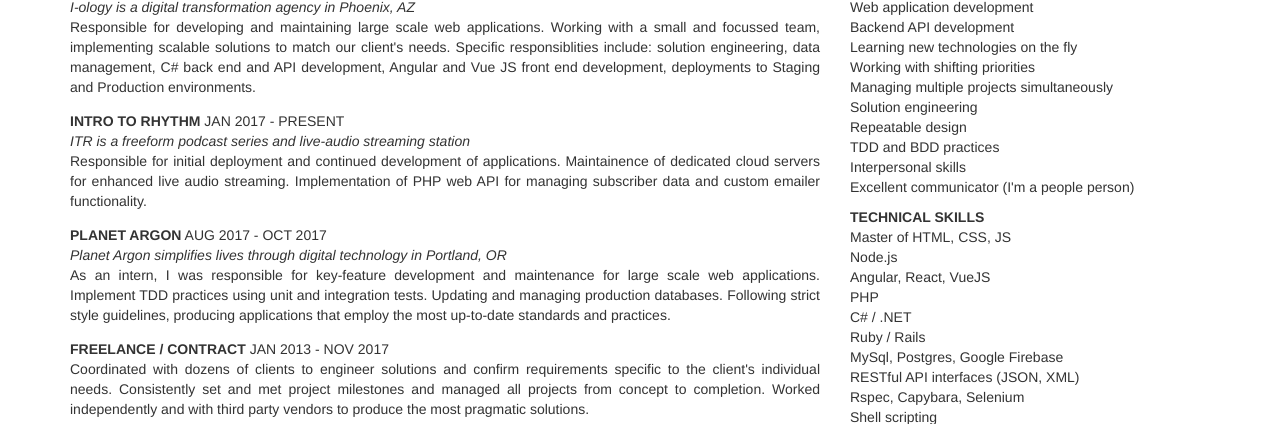
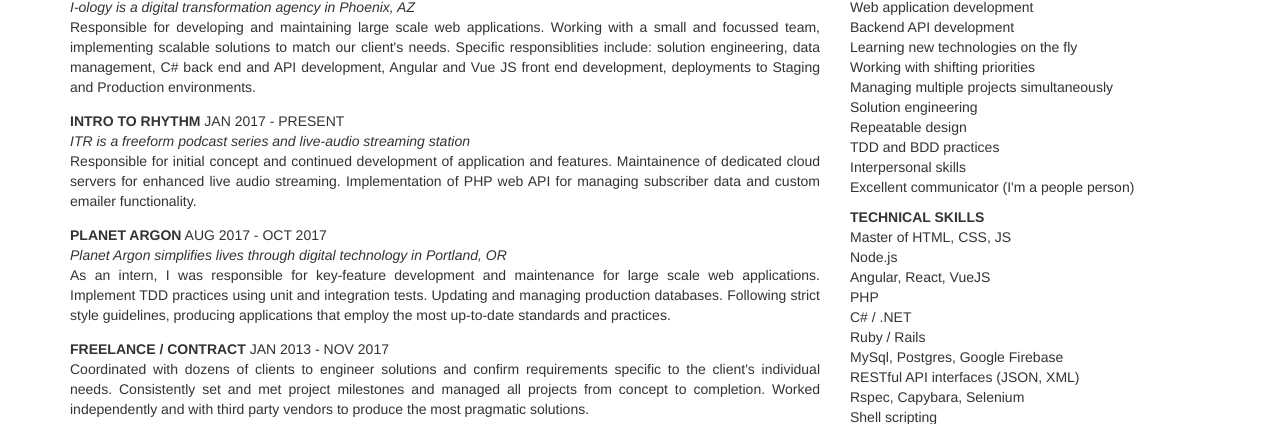
Before and after one commit to seanpierce/seanpierce.github.io, a plain HTML site: page index.html in a window 1280 px wide. Shown: the part 394-818 px from the top of the page. Drawn offline with nearby package versions, Linux system fonts and the light colour scheme.

Commit message:
Update itr project

```diff
--- a/index.html
+++ b/index.html
@@ -59,7 +59,7 @@
               <project>
                   <div><a href="https://introtorhythm.com/" target="_blank">INTRO TO RHYTHM</a> JAN 2017 - PRESENT</div>
                   <div class="sub">ITR is a freeform podcast series and live-audio streaming station</div>
-                  <div>Responsible for initial deployment and continued development of applications. Maintainence of dedicated cloud servers for enhanced live audio streaming. Implementation of PHP web API for managing subscriber data and custom emailer functionality.</div>
+                  <div>Responsible for initial concept and continued development of application and features. Maintainence of dedicated cloud servers for enhanced live audio streaming. Implementation of PHP web API for managing subscriber data and custom emailer functionality.</div>
               </project>
               <project>
                   <div><a href="https://www.planetargon.com/" target="_blank">PLANET ARGON</a> AUG 2017 - OCT 2017</div>
```
